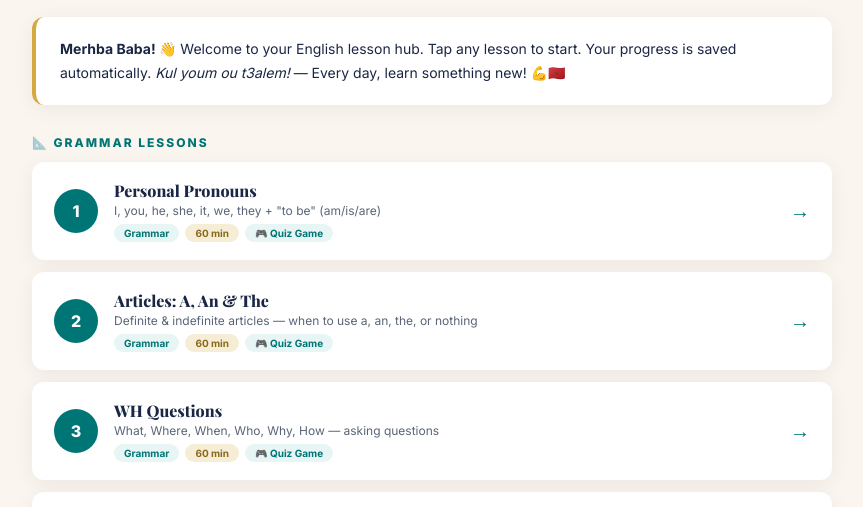
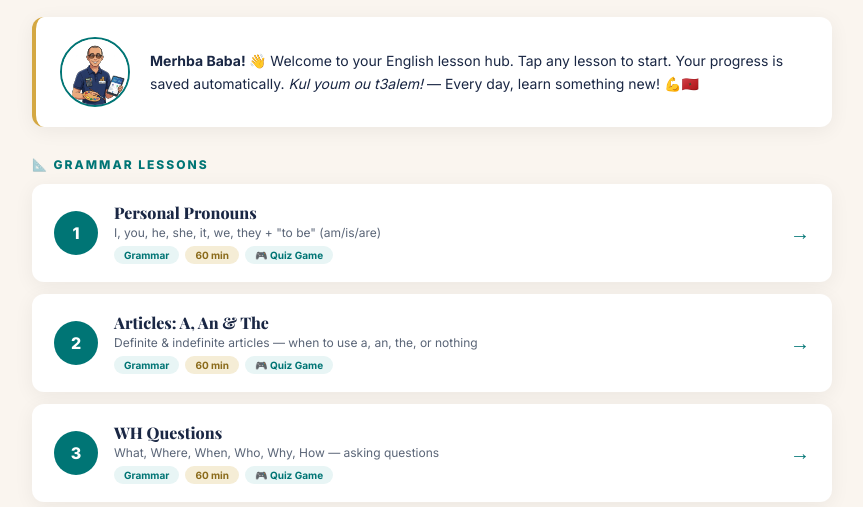
Before and after one commit to saadelmajdoubielidrissi-glitch/Talksmiths-OS, a plain HTML site: page index.html in a window 1280 px wide. Shown: the part 267-774 px from the top of the page, without its empty margins (208-1071 px from the left). Drawn offline with nearby package versions, Linux system fonts and the light colour scheme; a web font is replaced by a local one.

```diff
--- a/index.html
+++ b/index.html
@@ -14,7 +14,9 @@
   .logo { font-size:11px; font-weight:800; letter-spacing:3px; text-transform:uppercase; color:var(--teal); margin-bottom:8px; }
   h1 { font-family:'Playfair Display',serif; font-size:32px; font-weight:800; color:var(--navy); line-height:1.2; }
   .subtitle { font-size:13px; color:var(--gray); margin-top:8px; }
-  .welcome { background:var(--white); border-radius:12px; padding:20px 24px; margin:20px 0; box-shadow:0 4px 20px rgba(0,0,0,0.06); border-left:4px solid var(--gold); font-size:14px; line-height:1.7; }
+  .welcome { background:var(--white); border-radius:12px; padding:20px 24px; margin:20px 0; box-shadow:0 4px 20px rgba(0,0,0,0.06); border-left:4px solid var(--gold); font-size:14px; line-height:1.7; display:flex; align-items:center; gap:20px; }
+  .welcome-avatar { width:70px; height:70px; border-radius:50%; object-fit:cover; border:2.5px solid var(--teal); flex-shrink:0; background:#FAF5EF; }
+  .welcome-text { flex:1; }
   .section-title { font-size:12px; font-weight:800; letter-spacing:2px; text-transform:uppercase; color:var(--teal); margin:30px 0 12px; }
   .lesson-grid { display:grid; gap:12px; }
   .lesson-card { background:var(--white); border-radius:12px; padding:16px 20px; box-shadow:0 4px 20px rgba(0,0,0,0.06); display:flex; align-items:center; gap:16px; text-decoration:none; color:var(--navy); transition:all 0.2s; border:2px solid transparent; }
@@ -45,7 +47,10 @@
   </div>
 
   <div class="welcome">
-    <strong>Merhba Baba! 👋</strong> Welcome to your English lesson hub. Tap any lesson to start. Your progress is saved automatically. <em>Kul youm ou t3alem!</em> — Every day, learn something new! 💪🇲🇦
+    <img src="Lessons/BabaAvatar.png" alt="Baba Fattah" class="welcome-avatar">
+    <div class="welcome-text">
+      <strong>Merhba Baba! 👋</strong> Welcome to your English lesson hub. Tap any lesson to start. Your progress is saved automatically. <em>Kul youm ou t3alem!</em> — Every day, learn something new! 💪🇲🇦
+    </div>
   </div>
 
   <div class="section-title">📐 Grammar Lessons</div>
```
Also changed, not shown: Lessons/BabaAvatar.png (added), Lessons/Logo2.png.
